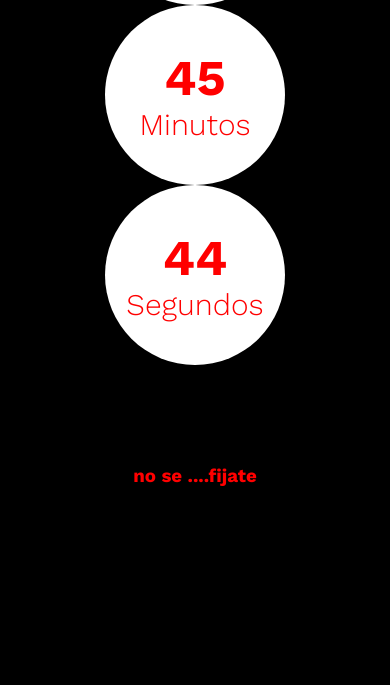
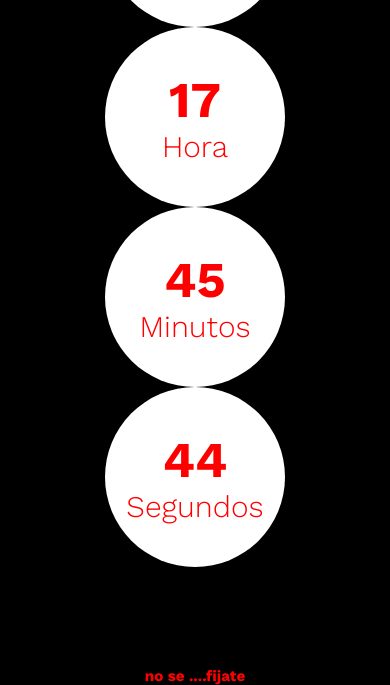
Before and after one commit to JuanManuel1970/regre, a plain HTML site: page index.html in a window 390 px wide. Shown: the part 679-1364 px from the top of the page. Before the commit the page ends 1166 px from the top, so only its background shows below. Drawn offline with nearby package versions, Linux system fonts and the light colour scheme.

Commit message:
primer comentaro3

```diff
--- a/css/color.css
+++ b/css/color.css
@@ -8,6 +8,7 @@ body {
 	background: #000000;
 	color: #ff0000;
     font-family: 'Work Sans', sans-serif;
+	font-size: small;
 }
 
 
@@ -113,6 +114,7 @@ h1	{font-size: 150px;font-family: Impact, Haettenschweiler, 'Arial Narrow Bold',
 		color: #ff0000;
 		height: 100vh;
 		background-color: rgb(0, 0, 0);
+		margin-top: 200px;
 
 		}
 
```
Also changed, not shown: index.html (+1 -0 lines).
